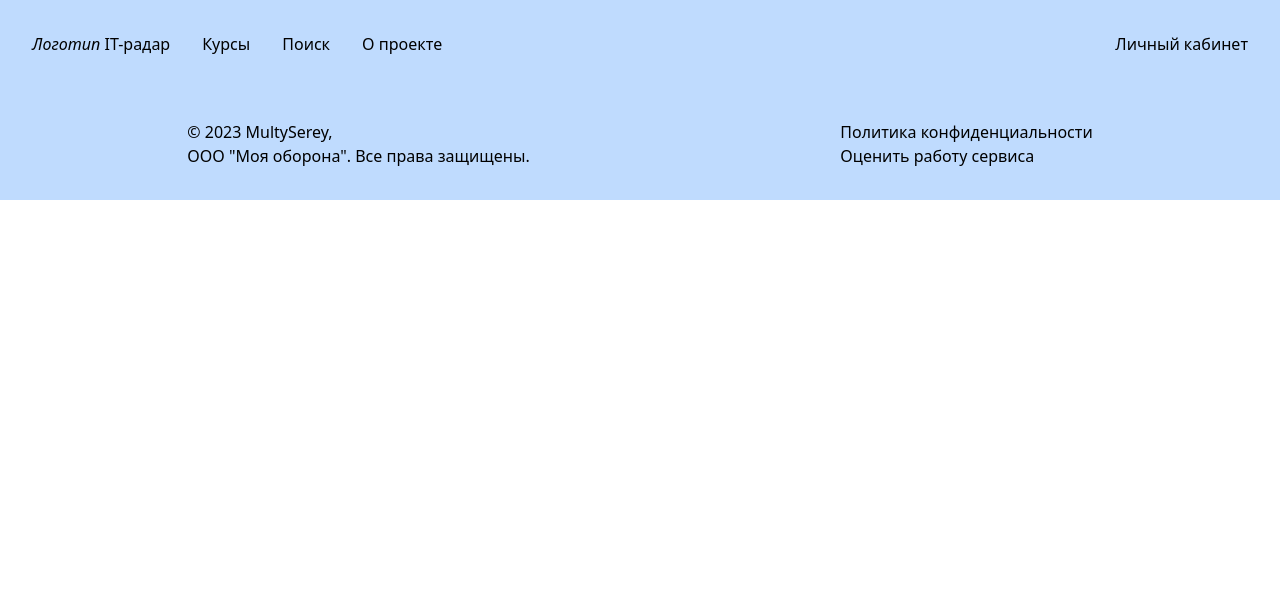
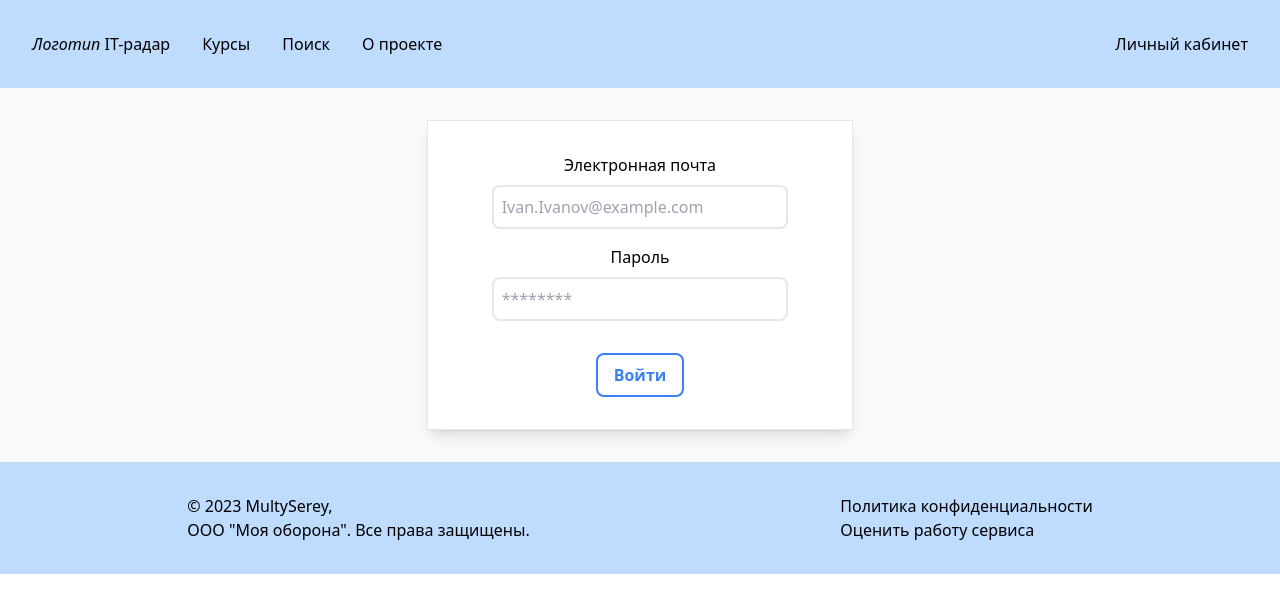
Before and after one commit to MultySerey/it-radar_frontend, a Nuxt app: page /login2 in a window 1280 px wide. Shown: the top 612 px of the page. Built offline with nearby package versions, Linux system fonts and the light colour scheme.

Commit message:
auth in progress

```diff
--- a/pages/user_enter.vue
+++ b/pages/login.vue
@@ -1,12 +1,5 @@
 <template>
     <div class="bg-slate-50 flex justify-evenly">
-        <div class="my-container">
-            <div class="flex-col-gap">
-                <NicerInput text="Электронная почта" placeholder="Ivan.Ivanov@example.com" />
-                <NicerInput text="Пароль" placeholder="********" />
-            </div>
-            <NicerButton text="Зарегистрироваться" color="blue" />
-        </div>
         <div class="my-container">
             <div class="flex-col-gap">
                 <NicerInput text="Электронная почта" placeholder="Ivan.Ivanov@example.com" />
@@ -17,7 +10,9 @@
     </div>
 </template>
 
-<script></script>
+<script setup>
+
+</script>
 
 <style scoped>
 h1{
--- /dev/null
+++ b/pages/login2.vue
@@ -0,0 +1,60 @@
+<template>
+    <div class="bg-slate-50 flex justify-evenly">
+        <div class="my-container">
+            <form @submit.prevent="submitForm">
+                <div class="flex-col-gap">
+                    <div class="flex flex-col gap-2">
+                        <label for="email">Электронная почта</label>
+                        <input id="email" type="email" v-model="formData.email" class="border-2 rounded-lg p-2"
+                            placeholder="Ivan.Ivanov@example.com">
+                    </div>
+                    <div class="flex flex-col gap-2">
+                        <label for="password">Пароль</label>
+                        <input id="password" type="password" v-model="formData.password" class="border-2 rounded-lg p-2"
+                            placeholder="********">
+                    </div>
+                </div>
+                <div>
+                    <button type="submit"
+                        class="w-fit bg-transparent hover:bg-blue-500 active:bg-blue-800 font-bold py-2 px-4 rounded-lg text-blue-500 hover:text-white border-2 border-blue-500 hover:border-transparent mt-8">
+                        <span>Войти</span>
+                    </button>
+                </div>
+            </form>
+        </div>
+    </div>
+</template>
+
+<script setup>
+import { ref } from 'vue';
+
+const formData = ref({
+    email: '',
+    password: '',
+})
+
+const submitForm = async () => {
+    const { data: response } = await useFetch('https://localhost:5000/api/auth/login', {
+        method: 'post',
+        body: {
+            email: formData.value.email,
+            password: formData.value.password,
+        }
+    })
+    console.log(response)
+}
+</script>
+
+<style scoped>
+h1 {
+    @apply p-4
+}
+
+.flex-col-gap {
+    @apply flex flex-col gap-4
+}
+
+.my-container {
+    @apply bg-white container shadow-lg border w-1/3 my-8 px-16 py-8 text-center aspect-auto flex-col-gap justify-around
+}
+</style>
--- /dev/null
+++ b/pages/signup.vue
@@ -0,0 +1,25 @@
+<template>
+    <div class="bg-slate-50 flex justify-evenly">
+        <div class="my-container">
+            <div class="flex-col-gap">
+                <NicerInput text="Электронная почта" placeholder="Ivan.Ivanov@example.com" />
+                <NicerInput text="Пароль" placeholder="********" />
+            </div>
+            <NicerButton text="Зарегистрироваться" color="blue" />
+        </div>
+    </div>
+</template>
+
+<script></script>
+
+<style scoped>
+h1{
+    @apply p-4
+}
+.flex-col-gap{
+    @apply flex flex-col gap-4
+}
+.my-container {
+    @apply bg-white container shadow-lg border w-1/3 my-8 px-16 py-8 text-center aspect-auto flex-col-gap justify-around
+}
+</style>
```
